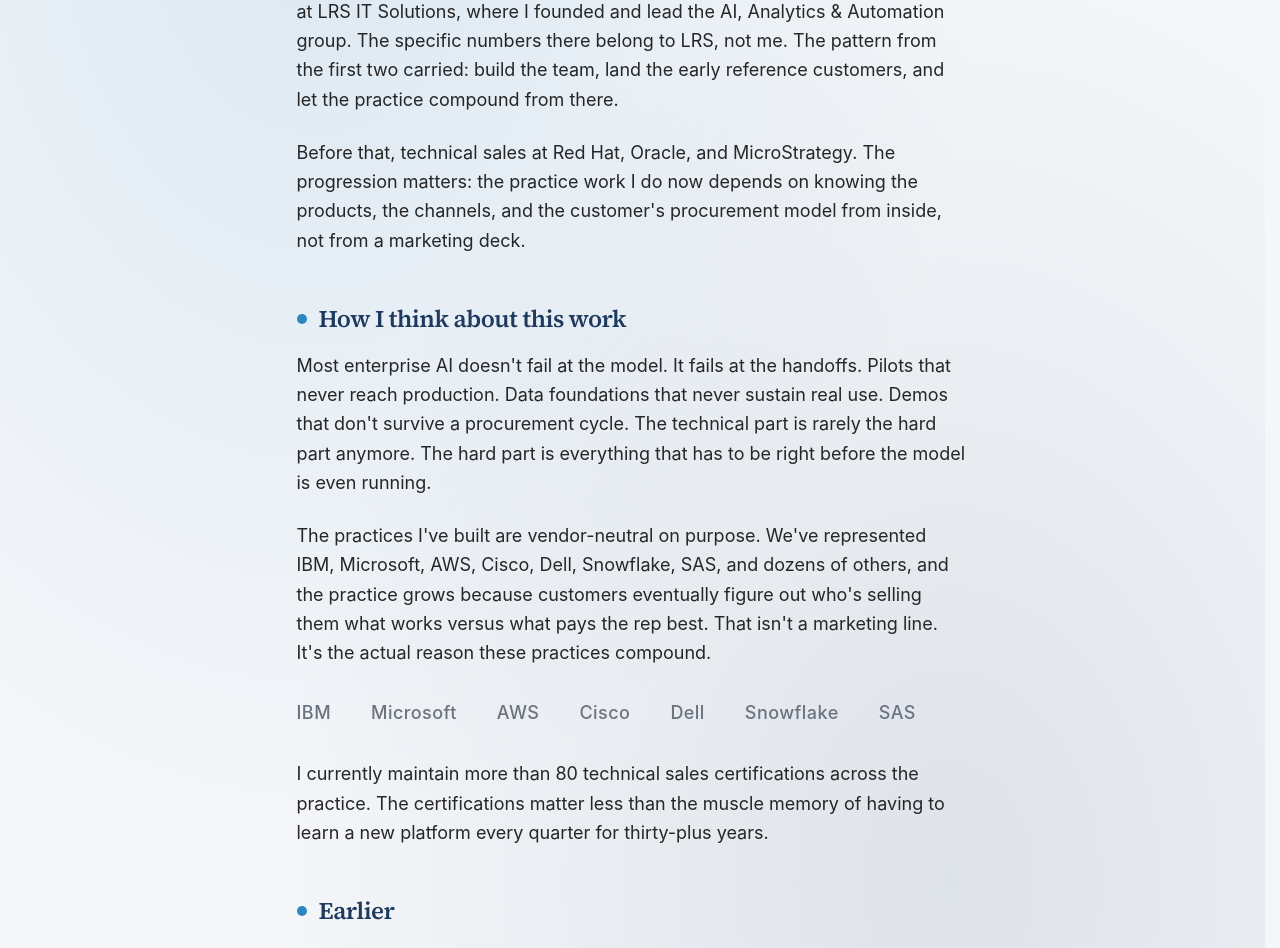
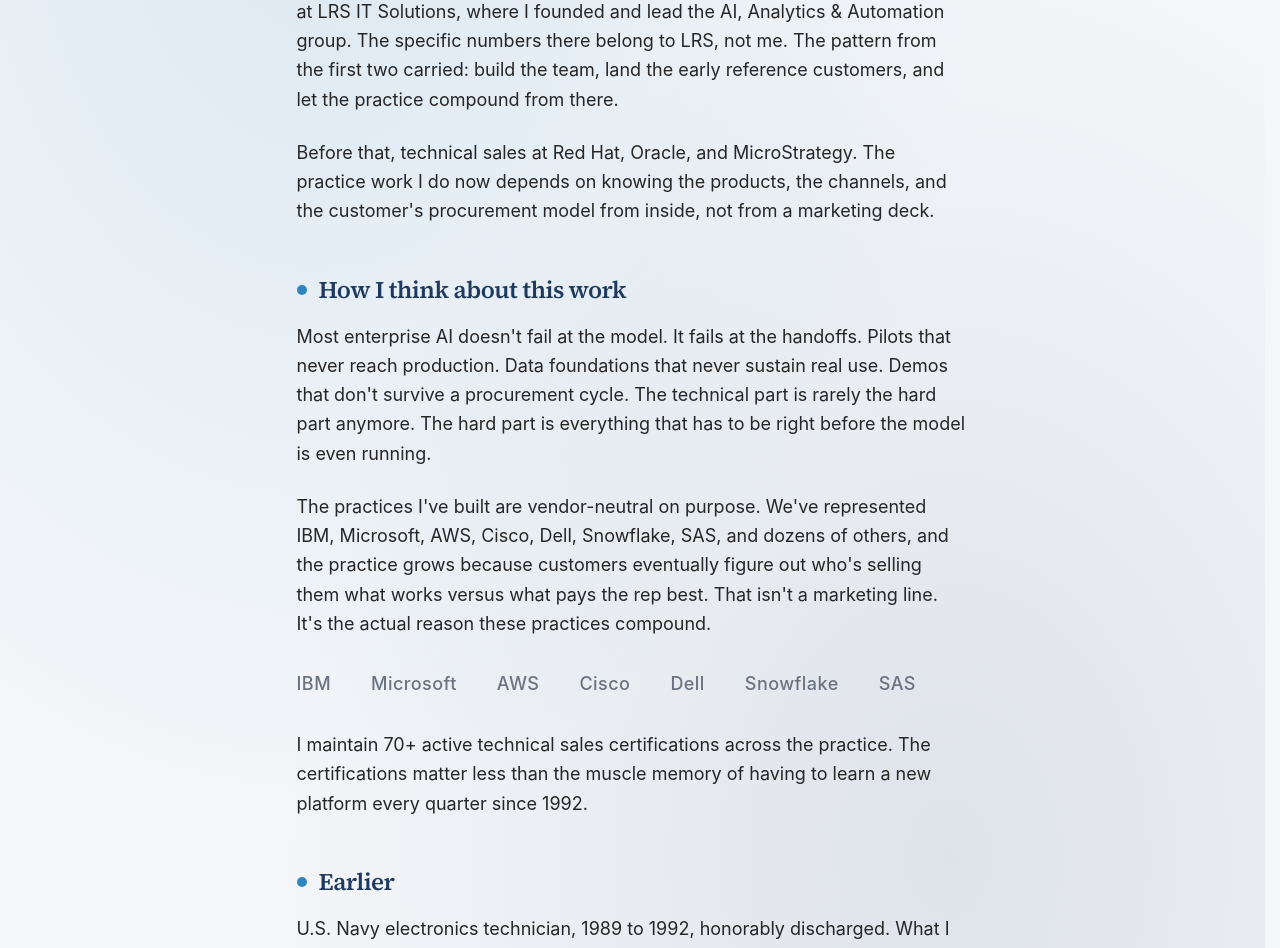
Before and after one commit to brianbeals/brianbeals.com, a Next.js app: page /about in a window 1280 px wide. Shown: the part 440-1388 px from the top of the page. Built offline with nearby package versions, Linux system fonts and the light colour scheme.

Commit message:
About: tighten certifications line and drop setup phrase

```diff
--- a/app/about/page.tsx
+++ b/app/about/page.tsx
@@ -38,7 +38,7 @@
 
         <p className="text-base sm:text-lg leading-relaxed mb-6 text-neutral-800">The first was Mainline Information Systems' Business Analytics group. Five years, <strong style={{ color: "#1E3A5F" }}>$0 to $20M</strong>. The next was Sirius Computer Solutions' Big Data and Analytics group, which I took from <strong style={{ color: "#1E3A5F" }}>$20M to $78M</strong> in under four years (<strong style={{ color: "#1E3A5F" }}>3.9×</strong>). For the last decade I've been at LRS IT Solutions, where I founded and lead the AI, Analytics &amp; Automation group. The specific numbers there belong to LRS, not me. The pattern from the first two carried: build the team, land the early reference customers, and let the practice compound from there.</p>
 
-        <p className="text-base sm:text-lg leading-relaxed mb-6 text-neutral-800">Before that, technical sales at Red Hat, Oracle, and MicroStrategy. The progression matters: the practice work I do now depends on knowing the products, the channels, and the customer's procurement model from inside, not from a marketing deck.</p>
+        <p className="text-base sm:text-lg leading-relaxed mb-6 text-neutral-800">Before that, technical sales at Red Hat, Oracle, and MicroStrategy. The practice work I do now depends on knowing the products, the channels, and the customer's procurement model from inside, not from a marketing deck.</p>
 
         <h2 className="text-2xl font-semibold mt-12 mb-4 tracking-tight flex items-center gap-3" style={{ color: "#1E3A5F", fontFamily: "var(--font-serif)" }}>
           <span aria-hidden="true" className="inline-block w-2.5 h-2.5 rounded-full" style={{ backgroundColor: "#2E86C1" }}></span>
@@ -64,7 +64,7 @@
           ))}
         </div>
 
-        <p className="text-base sm:text-lg leading-relaxed mb-6 text-neutral-800">I currently maintain more than 80 technical sales certifications across the practice. The certifications matter less than the muscle memory of having to learn a new platform every quarter for thirty-plus years.</p>
+        <p className="text-base sm:text-lg leading-relaxed mb-6 text-neutral-800">I maintain 70+ active technical sales certifications across the practice. The certifications matter less than the muscle memory of having to learn a new platform every quarter since 1992.</p>
 
         <h2 className="text-2xl font-semibold mt-12 mb-4 tracking-tight flex items-center gap-3" style={{ color: "#1E3A5F", fontFamily: "var(--font-serif)" }}>
           <span aria-hidden="true" className="inline-block w-2.5 h-2.5 rounded-full" style={{ backgroundColor: "#2E86C1" }}></span>
```
